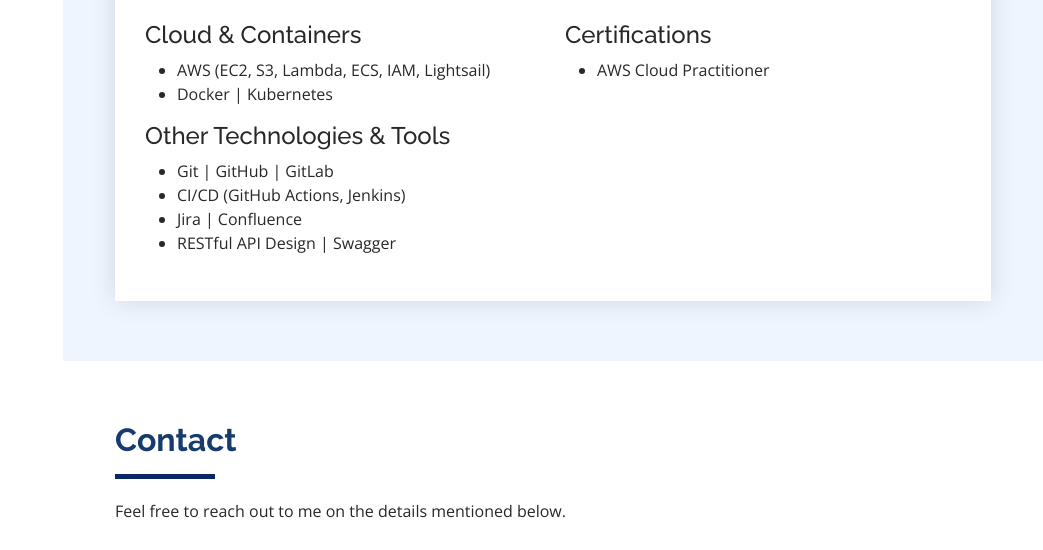
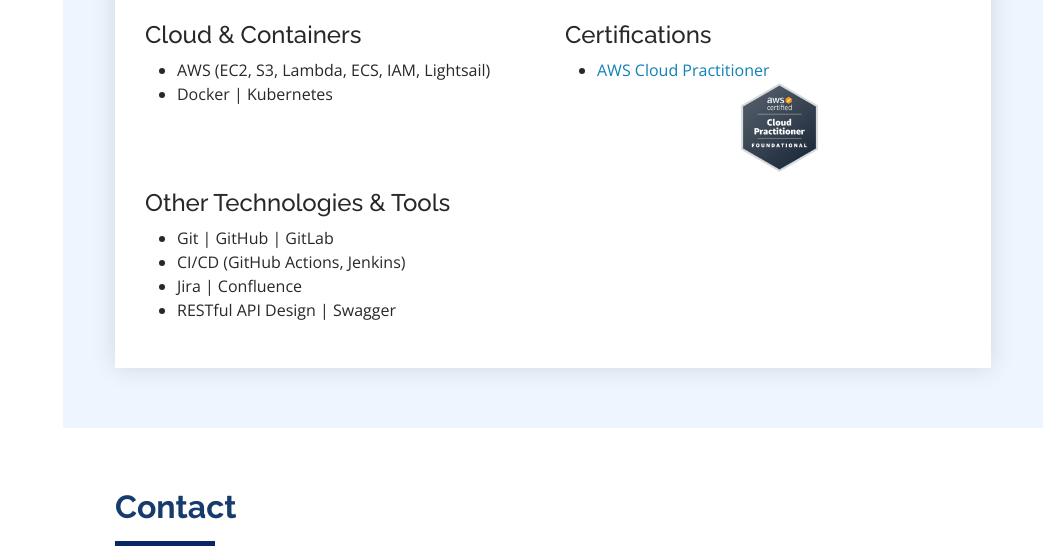
Before and after one commit to DavidBraun777/DavidBraun777.github.io, a plain HTML site: page index.html in a window 1280 px wide. Shown: the part 3508-4058 px from the top of the page, without its empty margins (237-1280 px from the left). Drawn offline with nearby package versions, Linux system fonts and the light colour scheme.

Commit message:
added aws cred img and link

```diff
--- a/index.html
+++ b/index.html
@@ -347,7 +347,11 @@
                 <div class="Certifications">
                   <h4>Certifications</h4>
                   <ul>
-                    <li>AWS Cloud Practitioner</li>
+                    <li>
+                      <a href="https://cp.certmetrics.com/amazon/en/public/verify/credential/da3147d6ca7f4f2e8dc37ab632224a3f" target="_blank">AWS Cloud Practitioner</a>
+                      <img src="/assets/img/aws-certified-cloud-practitioner.png" alt="AWS Cloud Practitioner Certificate" style="max-width: 25%; height: auto; display: block; margin: 0 auto;">
+                    </li>
+
                   </ul>
                 </div>
               </div>
```
Also changed, not shown: assets/img/aws-certified-cloud-practitioner.png (added).
